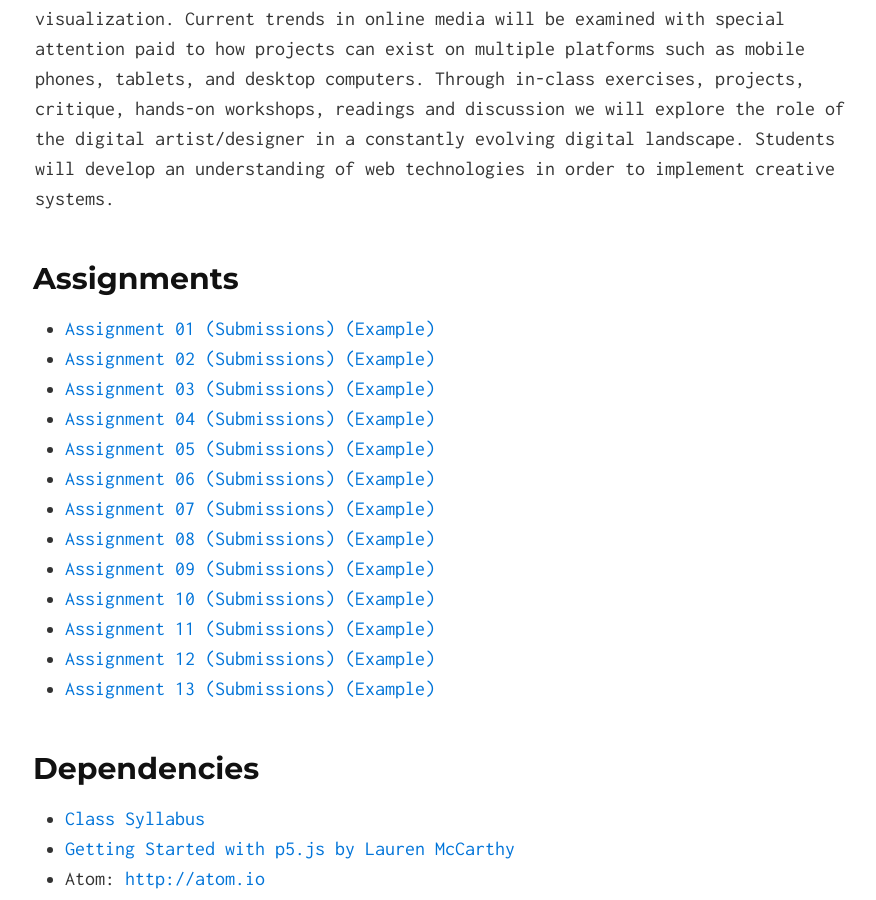
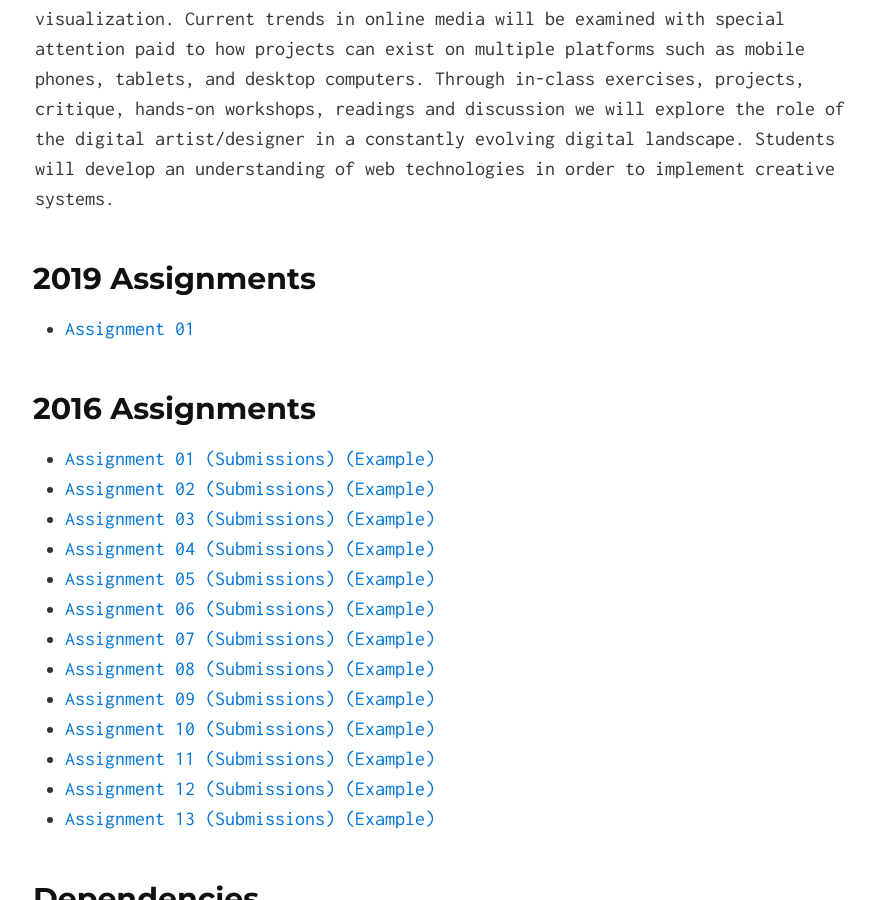
Before and after one commit to lsudigitalart/lsudigitalart.github.io, a Jekyll site: the page built from 2210/index.md, in a window 1280 px wide and 900 px high, scrolled down 306 px. Shown: the whole window, without its empty margins (185-1061 px from the left). Built offline with Jekyll 4.4.1, drawn with Linux system fonts in a browser that asks for light colours; our own code applies the rules of GitHub Pages for plain Markdown files.

Commit message:
Update index.md

```diff
--- a/2210/index.md
+++ b/2210/index.md
@@ -4,7 +4,10 @@ layout: default
 # [&#8598;](/) [Creative Coding](.)
 ART 2210 Creative Coding is an applied course that focuses on creating internet based projects that impact media and culture. Students will learn current web design and development workflows with an emphasis on networked interaction and visualization. Current trends in online media will be examined with special attention paid to how projects can exist on multiple platforms such as mobile phones, tablets, and desktop computers. Through in-class exercises, projects, critique, hands-on workshops, readings and discussion we will explore the role of the digital artist/designer in a constantly evolving digital landscape. Students will develop an understanding of web technologies in order to implement creative systems.
 
-## Assignments
+## 2019 Assignments
+- [Assignment 01](https://classroom.github.com/a/YckizPdM)
+
+## 2016 Assignments
 - [Assignment 01](https://github.com/lsudigitalart/lsuart2210-hw-01) [(Submissions)](https://github.com/lsudigitalart?q=hw-01) [(Example)](https://github.com/lsudigitalart/2210-hw-01-fredeerock)
 - [Assignment 02](https://github.com/lsudigitalart/2210hw2)  [(Submissions)](https://github.com/lsudigitalart?q=2210hw2)   [(Example)](https://github.com/lsudigitalart/2210hw2-fredeerock)
 - [Assignment 03](https://github.com/lsudigitalart/2210hw3)  [(Submissions)](https://github.com/lsudigitalart?q=2210hw3)   [(Example)](https://github.com/lsudigitalart/2210hw3-fredeerock)
```
